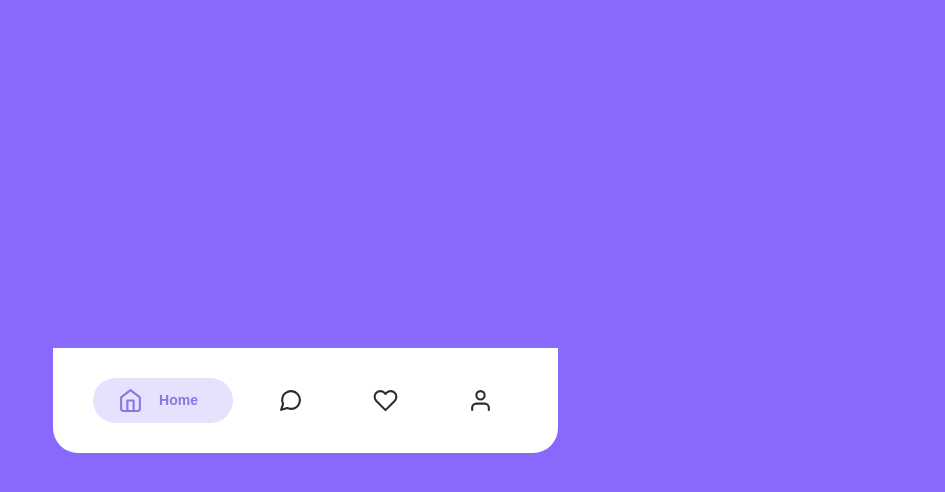
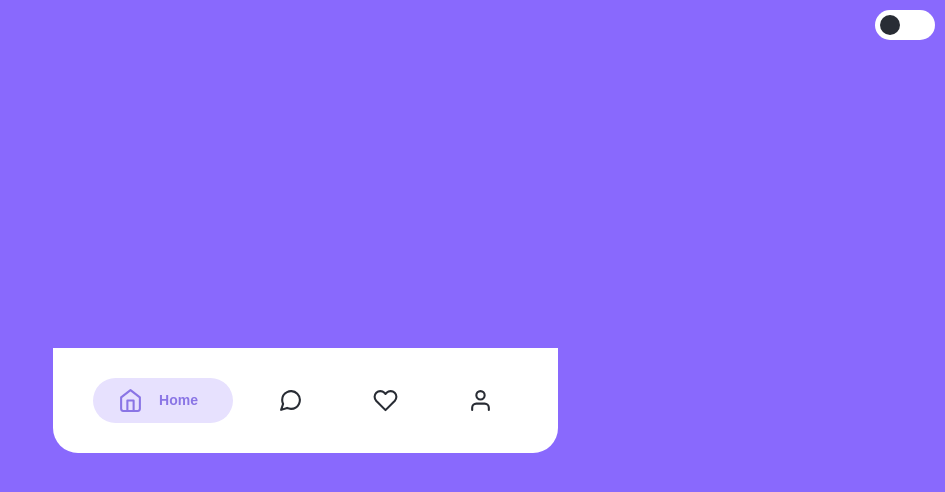
Before and after one commit to feMoraes0/react-tab-bar, a React (Create React App) app: page / in a window 1280 px wide. Shown: the top 492 px of the page, without its empty margins (335-1280 px from the left). Built offline with nearby package versions, Linux system fonts and the light colour scheme.

Commit message:
feat: added toggle button to dark mode

```diff
--- a/src/App.css
+++ b/src/App.css
@@ -61,3 +61,27 @@ button:focus {
 .active svg {
   margin-right: 10px;
 }
+
+
+button.switch {
+  position: absolute;
+  top: 0;
+  right: 0;
+  margin: 10px;
+  background-color: #ffffff;
+  height: 30px;
+  width: 60px;
+  border-radius: 30px;
+}
+
+button.switch span.slider-round {
+  height: 20px;
+  width: 20px;
+  background-color: #282c34;
+  position: absolute;
+  border-radius: 100%;
+  right: 50%;
+  top: 0%;
+  margin: 5px;
+  transition: right 500ms;
+}
--- a/src/App.js
+++ b/src/App.js
@@ -27,17 +27,25 @@ function App() {
     },
   ];
 
-  function defineCurrent(elementNumber) {
-    setCurrentElement(elementNumber);
+  function changeToggle() {
+    console.log('entrou');
+    const slider = document.querySelector('span.slider-round');
+    if(slider.style.right === '0%')
+      slider.style.right = '50%';
+    else
+      slider.style.right ='0%';
   }
 
   return (
     <div className="app-container" style={{ backgroundColor: elements[currentElement].bgPage }}>
+      <button className='switch' onClick={changeToggle}>
+        <span className='slider-round'></span>
+      </button>
       <div className='app-bar'>
         <button
           type='button'
           className={(currentElement === 0) ? 'app-bar-item active' : 'app-bar-item' }
-          onClick={() => defineCurrent(0)}
+          onClick={() => setCurrentElement(0)}
           style={{ backgroundColor: (currentElement === 0) ? elements[currentElement].bgButton : 'transparent' }}
         >
           <FiHome
@@ -54,7 +62,7 @@ function App() {
         <button
           type='button'
           className={(currentElement === 1) ? 'app-bar-item active' : 'app-bar-item' }
-          onClick={() => defineCurrent(1)}
+          onClick={() => setCurrentElement(1)}
           style={{backgroundColor: (currentElement === 1) ? elements[currentElement].bgButton : 'transparent'}}
         >
           <FiMessageCircle
@@ -71,7 +79,7 @@ function App() {
         <button
           type='button'
           className={(currentElement === 2) ? 'app-bar-item active' : 'app-bar-item' }
-          onClick={() => defineCurrent(2)}
+          onClick={() => setCurrentElement(2)}
           style={{backgroundColor: (currentElement === 2) ? elements[currentElement].bgButton : 'transparent'}}
         >
           <FiHeart
@@ -88,7 +96,7 @@ function App() {
         <button
           type='button'
           className={(currentElement === 3) ? 'app-bar-item active' : 'app-bar-item' }
-          onClick={() => defineCurrent(3)}
+          onClick={() => setCurrentElement(3)}
           style={{backgroundColor: (currentElement === 3) ? elements[currentElement].bgButton : 'transparent'}}
         >
           <FiUser
```
